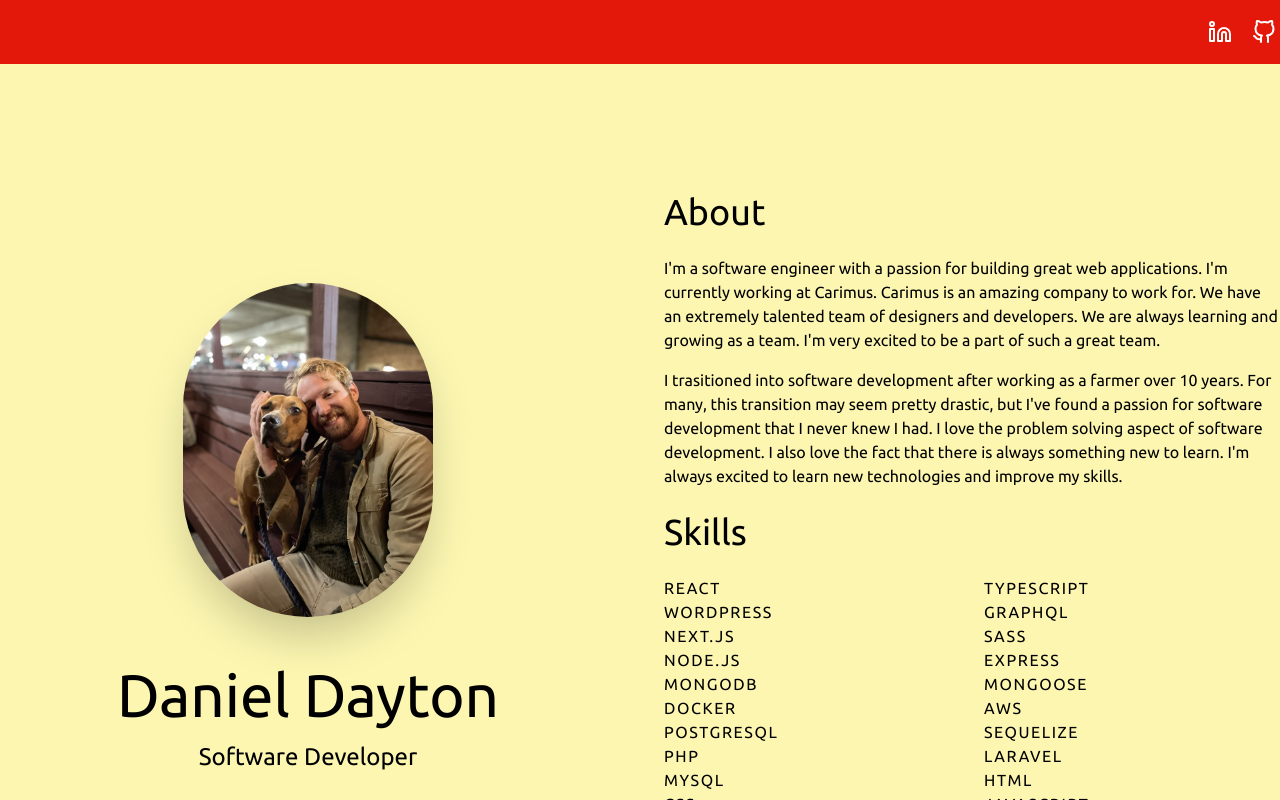
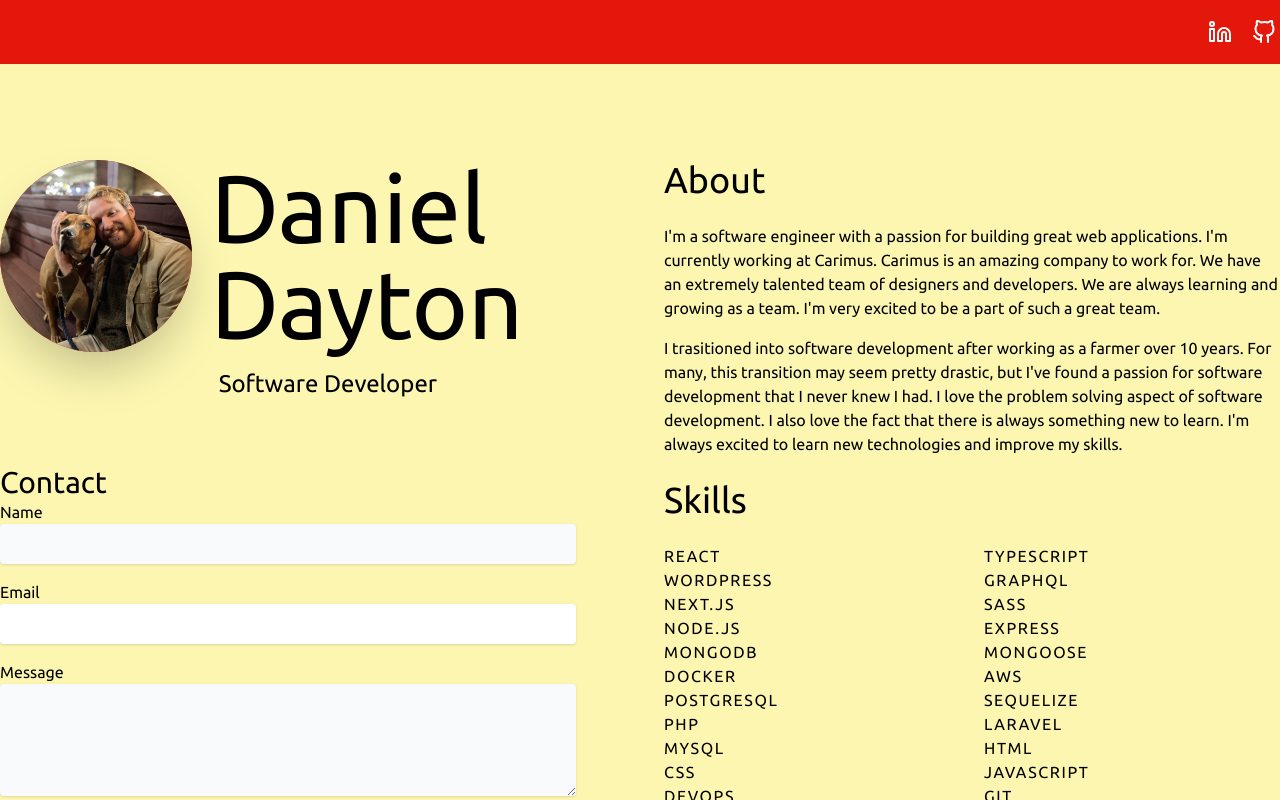
Before and after one commit to danieldayton33/portfolio, a Next.js app: page / in a window 1280 px wide. Shown: the top 800 px of the page. Built offline with nearby package versions, Linux system fonts and the light colour scheme.

Commit message:
reconfig top section

```diff
--- a/@components/About.tsx
+++ b/@components/About.tsx
@@ -19,7 +19,7 @@ const About: FunctionComponent = () => {
         scrollToProjects();
     };
     return (
-        <div className="flex flex-col py-32 justify-center">
+        <div className="flex flex-col py-24">
             <div>
                 <h2 className="text-4xl mb-6 font-ubuntuBold">About</h2>
                 <p className="mb-4">
--- a/@components/Contact.tsx
+++ b/@components/Contact.tsx
@@ -96,14 +96,14 @@ const Contact: FunctionComponent = () => {
             });
     };
     return (
-        <div className="flex flex-col items-center justify-center py-16">
-            <h3 className="text-6xl mt-12 font-ubuntuBold">Contact</h3>
+        <div className="flex flex-col w-full">
+            <h3 className="text-3xl mt-12 font-ubuntuBold">Contact</h3>
             {
                 // Show message if there is one
                 message ? (
                     <div>{message}</div>
                 ) : (
-                    <div className="w-full max-w-xs">
+                    <div className="w-full max-w-xl">
                         <form
                             className="flex flex-col justify-center"
                             onSubmit={handleSubmit((data) =>
--- a/@components/Header.tsx
+++ b/@components/Header.tsx
@@ -3,32 +3,39 @@ import { FunctionComponent } from 'react';
 import { useHover } from 'utils/hooks';
 import classNames from 'classnames';
 import Image from 'next/image';
+import Contact from '@components/Contact';
 
 const Header: FunctionComponent = () => {
     const [hoverRef, isHovered] = useHover();
     return (
-        <div className="flex flex-col items-center justify-center py-16">
+        <div className="grid lg:grid-cols-3 gap-4 py-24 justify-center">
             {/* @ts-ignore */}
-            <div ref={hoverRef}>
+            <div
+                ref={hoverRef}
+                className="relative w-48 h-48 rounded-full bg-primary shadow-2xl"
+            >
                 <Image
                     src="/dd.jpeg"
                     alt="Daniel Dayton"
-                    width={250}
-                    height={300}
-                    className="rounded-full shadow-2xl hover:scale-105 transition-all duration-500"
+                    fill="true"
+                    style={{ borderRadius: '50%', objectFit: 'cover' }}
                 />
             </div>
-
+            <div className="lg:col-span-2">
                 <h1
                     className={classNames({
-                    'text-6xl mt-12 transition-all duration-500 font-ubuntuBold':
+                        'text-8xl transition-all duration-500 font-ubuntuBold':
                             true,
                         'animate-bounce': isHovered,
                     })}
                 >
                     Daniel Dayton
                 </h1>
-            <p className="text-2xl mt-4">Software Developer</p>
+                <p className="text-2xl mt-4 pl-2">Software Developer</p>
+            </div>
+            <div className="lg:col-span-3">
+                <Contact />
+            </div>
         </div>
     );
 };
--- a/app/page.tsx
+++ b/app/page.tsx
@@ -1,7 +1,6 @@
 import Header from '@components/Header';
 import About from '@components/About';
 import Projects from '@components/Projects';
-import Contact from '@components/Contact';
 import { ubuntuNormal } from '@/utils/fonts';
 import classNames from 'classnames';
 
@@ -21,11 +20,6 @@ export default function Home() {
                     <Projects />
                 </div>
             </section>
-            <section className="bg-quaternary">
-                <div className="container mx-auto">
-                    <Contact />
-                </div>
-            </section>
         </main>
     );
 }
```
Also changed, not shown: 1 other file (tests, documents, lock files or other folders). Lines whose indentation alone changed are shown as unchanged.
